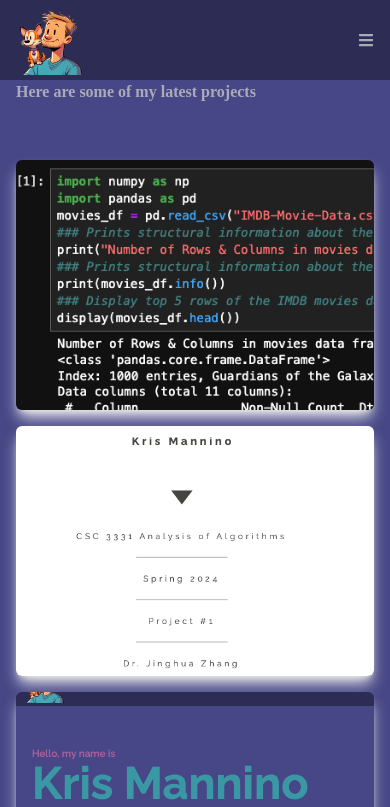
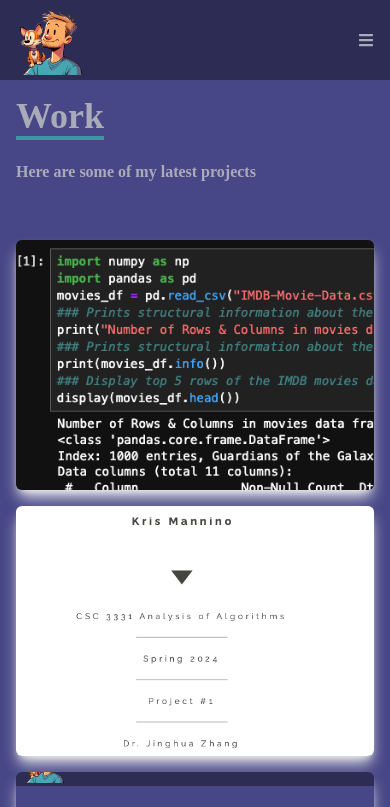
Before and after one commit to KrisMannino/portfolio-react-app, a React (Create React App) app: page /work in a window 390 px wide. Shown: the top 807 px of the page. Built offline with nearby package versions, Linux system fonts and the light colour scheme.

Commit message:
reconfigured for demo without static site

```diff
--- a/package.json
+++ b/package.json
@@ -1,5 +1,5 @@
 {
-  "homepage": ".",
+  "homepage": "https://krismannino.github.io/portfolio-react-app",
   "name": "portfolio-react-app",
   "version": "0.1.0",
   "private": true,
--- a/src/App.js
+++ b/src/App.js
@@ -7,6 +7,7 @@ import Navbar from "./components/Navbar";
 import Skills from "./components/Skills";
 import Work from "./components/Work";
 
+
 import {Routes, Route} from 'react-router-dom';
 
 
@@ -14,6 +15,7 @@ function App() {
   return (
     <div>
       <Navbar />
+
       <Routes>
         <Route path='/' element={<Hero /> } />
         <Route path='/about' element={<About /> } />
--- a/src/components/Work.jsx
+++ b/src/components/Work.jsx
@@ -6,7 +6,7 @@ import sAlgorithms from '../assets/Sting_Matching_Report.pdf'
 
 const Work = () => {
   return (
-    <div name='work' className='w-full md:h-screen bg-[#474787] text-[#AAABB8]'>
+    <div name='work' className='w-full md:h-screen pt-20 md:pt-0 bg-[#474787] text-[#AAABB8]'>
 
         <div className='max-w-[1000px] mx-auto p-4 flex flex-col justify-center w-full h-full'>
             <div className='pb-8'>
--- a/src/index.js
+++ b/src/index.js
@@ -2,13 +2,13 @@ import React from 'react';
 import ReactDOM from 'react-dom/client';
 import './index.css';
 import App from './App';
-import {BrowserRouter} from 'react-router-dom';
+import { BrowserRouter as Router } from 'react-router-dom';
 
 const root = ReactDOM.createRoot(document.getElementById('root'));
 root.render(
-  <BrowserRouter basename='/'>
+  <Router>
     <App />
-  </BrowserRouter>
+  </Router>
 );
 
 // If you want to start measuring performance in your app, pass a function
```
Also changed, not shown: color pallete.png (added), color pallete.txt (added).
